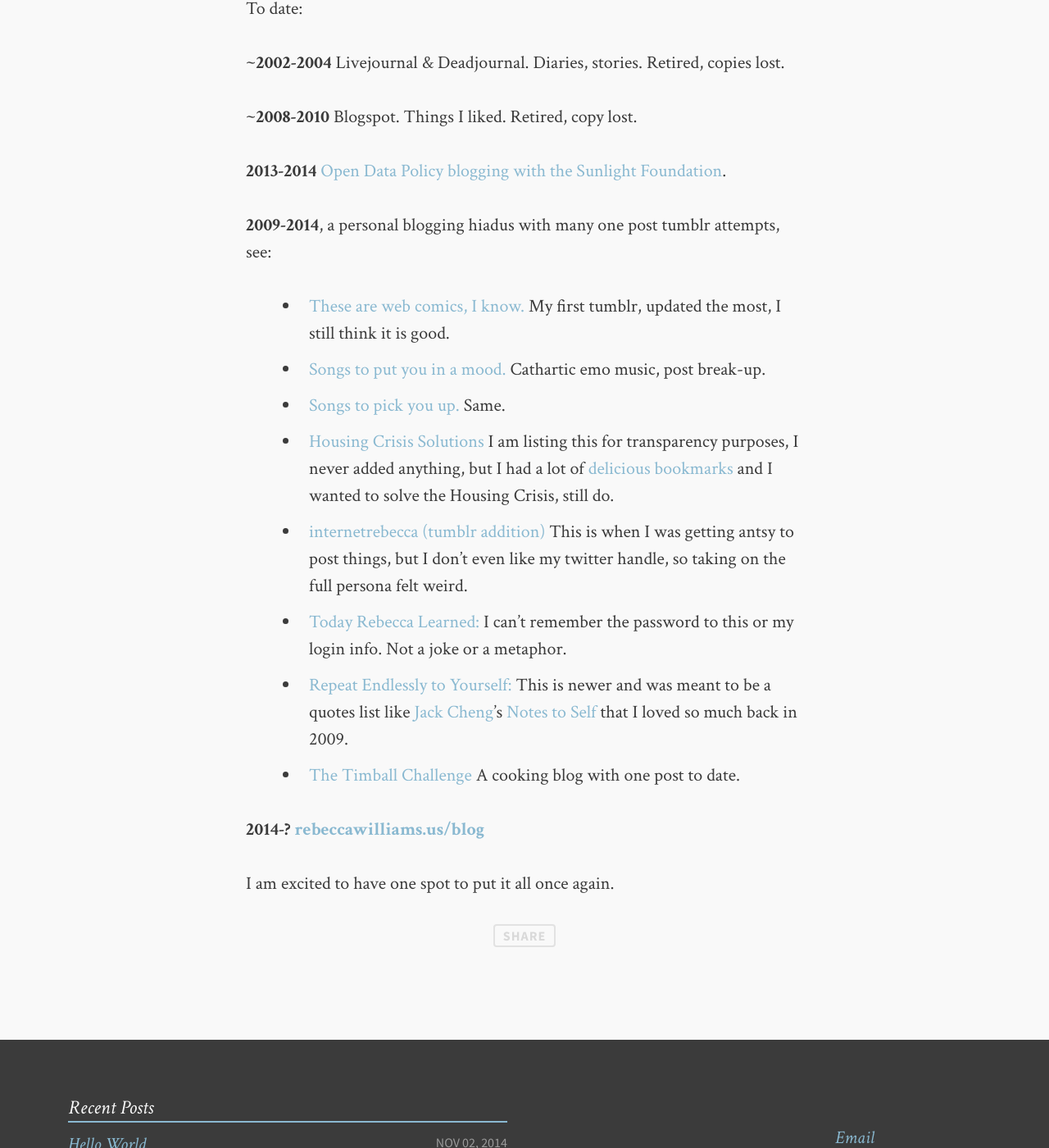
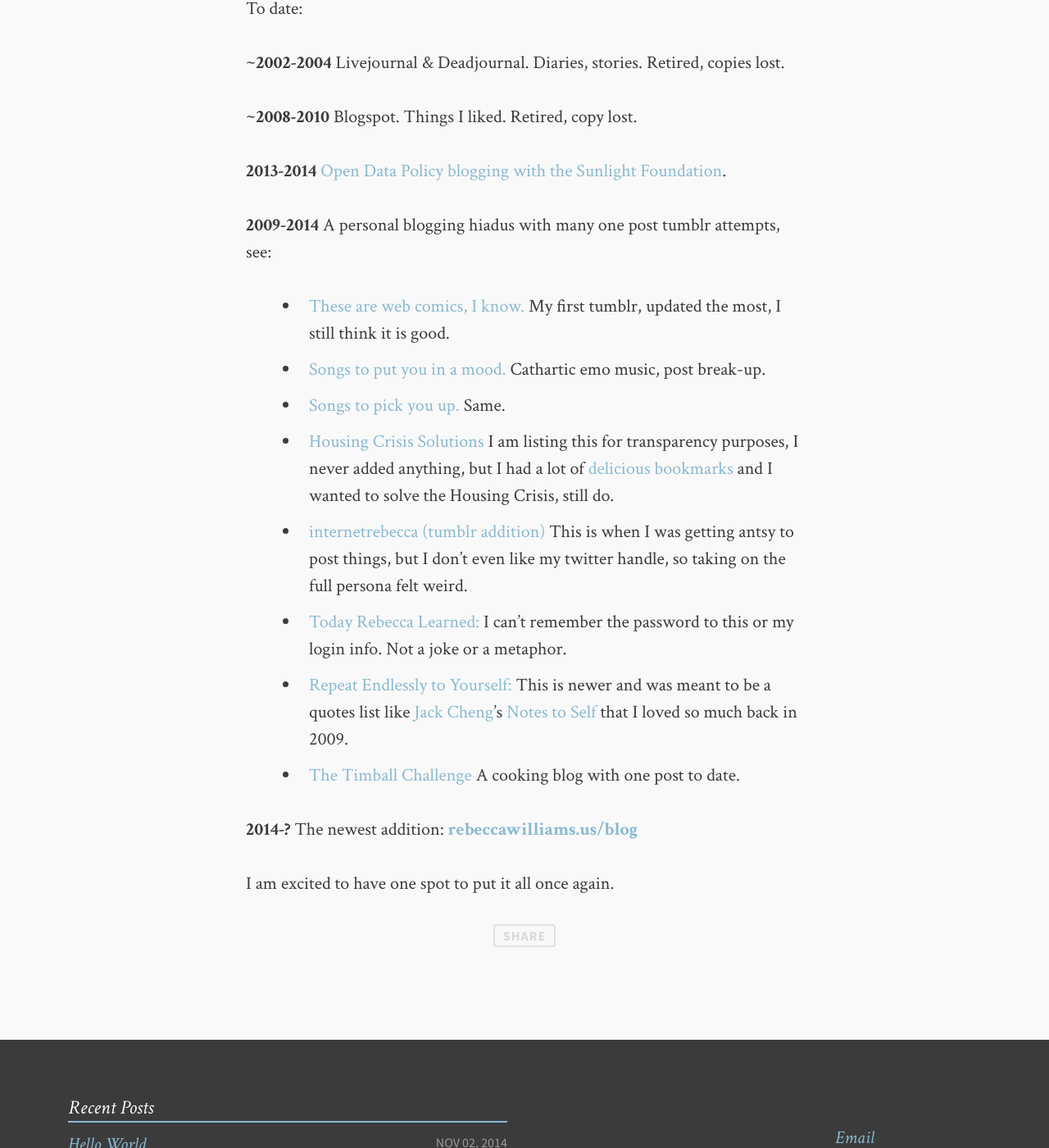
Before and after one commit to rebeccawilliams/rebeccawilliams.us, a Jekyll site: the page built from _posts/2013-08-17-helloworld.md, in a window 1280 px wide and 1400 px high, scrolled down 1873 px. Shown: the whole window at 82% size. Built offline with Jekyll 4.4.1, drawn with Linux system fonts in a browser that asks for light colours; comment, search, counter and statistics services are not loaded.

Commit message:
Update 2013-08-17-helloworld.md

```diff
--- a/_posts/2013-08-17-helloworld.md
+++ b/_posts/2013-08-17-helloworld.md
@@ -20,7 +20,7 @@
 
 **2013-2014** [Open Data Policy blogging with the Sunlight Foundation](http://sunlightfoundation.com/blog/author/rwilliams/).
 
-**2009-2014**, a personal blogging hiadus with many one post tumblr attempts, see:
+**2009-2014** A personal blogging hiadus with many one post tumblr attempts, see:
 
 * [These are web comics, I know.](http://thesearewebcomicsiknow.tumblr.com/) My first tumblr, updated the most, I still think it is good.
 * [Songs to put you in a mood.](http://songstoputyouinamood.tumblr.com/) Cathartic emo music, post break-up.
@@ -31,6 +31,6 @@
 * [Repeat Endlessly to Yourself:](http://repeatendlesslytoyourself.tumblr.com/) This is newer and was meant to be a quotes list like [Jack Cheng](http://jackcheng.com/)'s [Notes to Self](https://web.archive.org/web/20090317095650/http://jackcheng.tumblr.com/) that I loved so much back in 2009.
 * [The Timball Challenge](http://thetimballchallenge.tumblr.com/) A cooking blog with one post to date.
 
-**2014-?** **[rebeccawilliams.us/blog](http://rebeccawilliams.us/blog)**
+**2014-?** The newest addition: **[rebeccawilliams.us/blog](http://rebeccawilliams.us/blog)**
 
 I am excited to have one spot to put it all once again.
```
